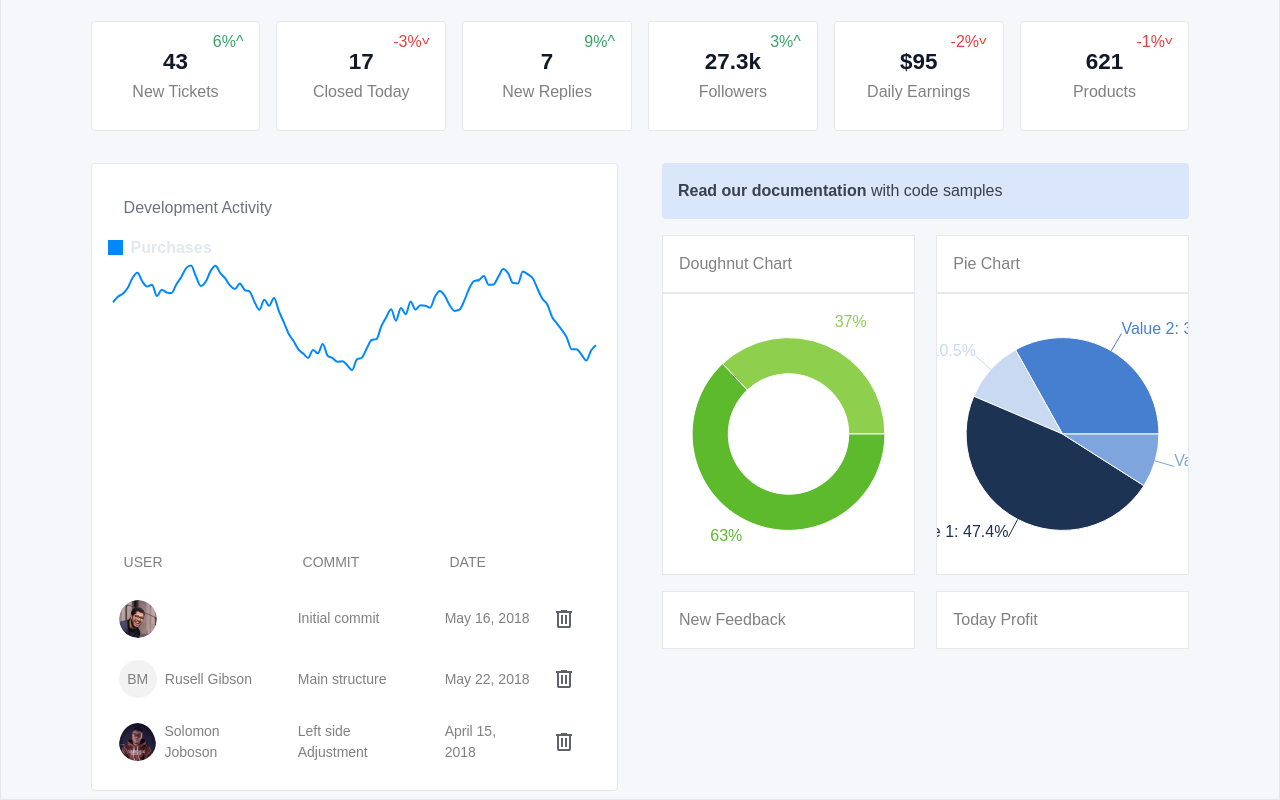
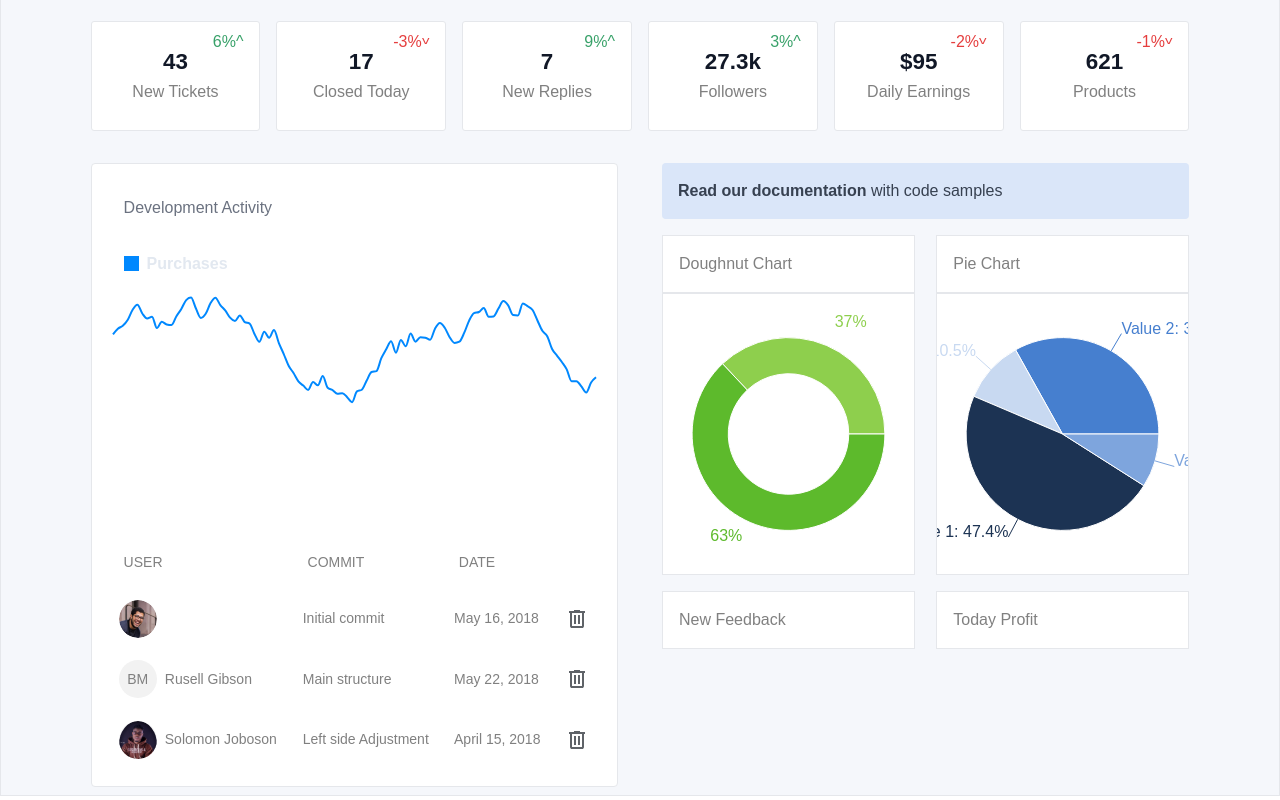
Before and after one commit to SoloBaChi/tabler, a React (Create React App) app: page /dashboard in a window 1280 px wide. Shown: the part 211-1011 px from the top of the page. Built offline with nearby package versions, Linux system fonts and the light colour scheme.

Commit message:
final code cleanup

```diff
--- a/src/components/Home/PurchaseWaveForm.jsx
+++ b/src/components/Home/PurchaseWaveForm.jsx
@@ -15,7 +15,7 @@ const PurchasesWaveformChart = () => {
 
   return (
     <div style={{ width: '100%', height: 300 }}>
-      <div className="flex items-center gap-2">
+      <div className="flex items-center gap-2 p-4">
       <span className='inline-block h-[15px] w-[15px] bg-[#0088FE]'></span>
       <h2 style={{ textAlign: 'left',fontSize:"16px" }}>Purchases</h2>
       </div>
--- a/src/components/Home/UserTableData.jsx
+++ b/src/components/Home/UserTableData.jsx
@@ -13,7 +13,7 @@ const UserTableData = () => {
     },[])
   return (
     <div className='table-container'>
-        <table className='w-full'>
+        <table className='w-[100%]'>
             <thead>
                 <tr>
                     <th className='font-[500] p-4 text-left'>USER</th>
--- a/src/styles/index.css
+++ b/src/styles/index.css
@@ -42,3 +42,10 @@ background:#f8f8f8;
 span.active svg{
 fill:#0088FE;
 }
+
+
+@media(min-width:768px){
+.table-container{
+ width:100%;
+}
+}
```
